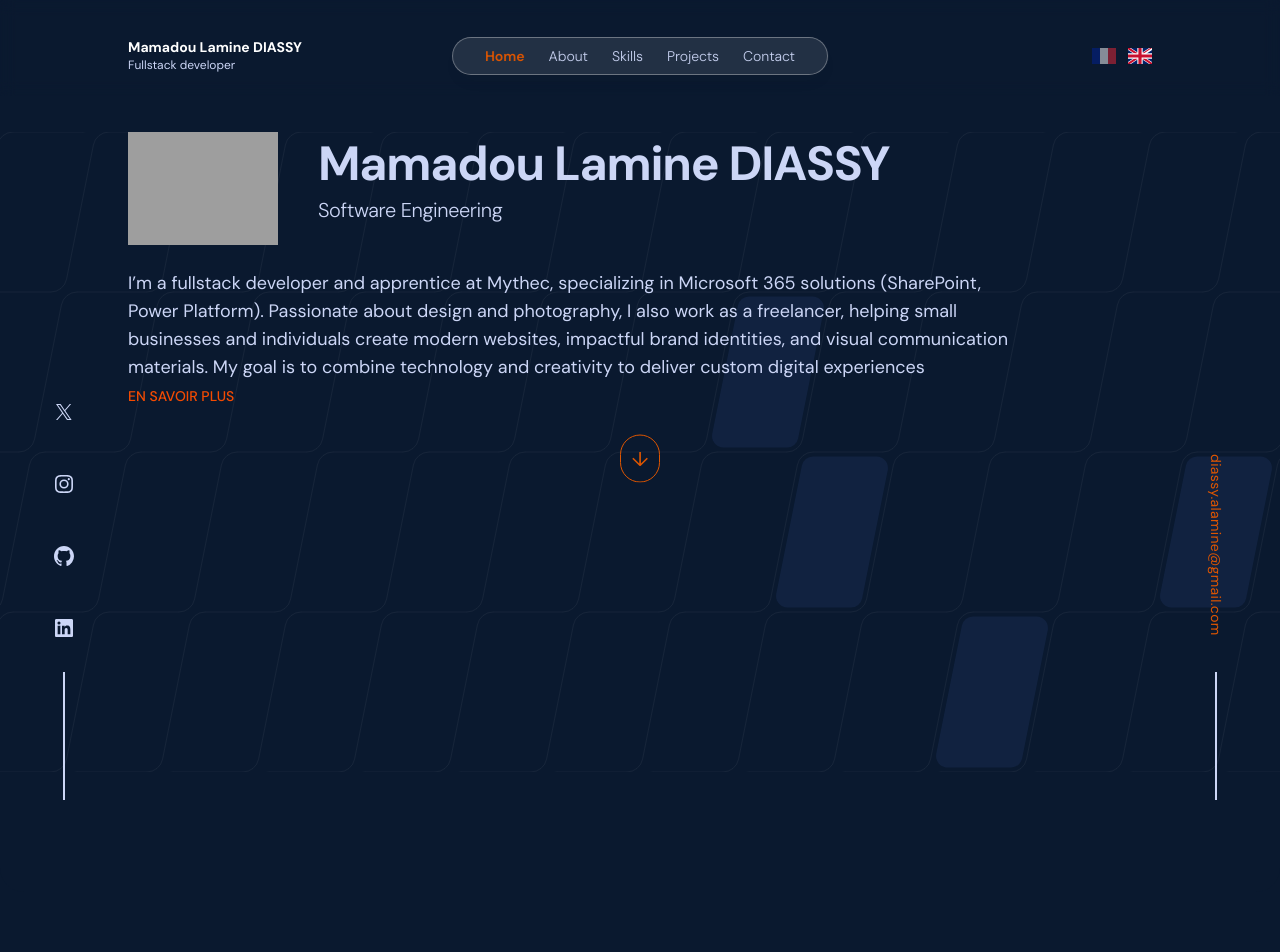
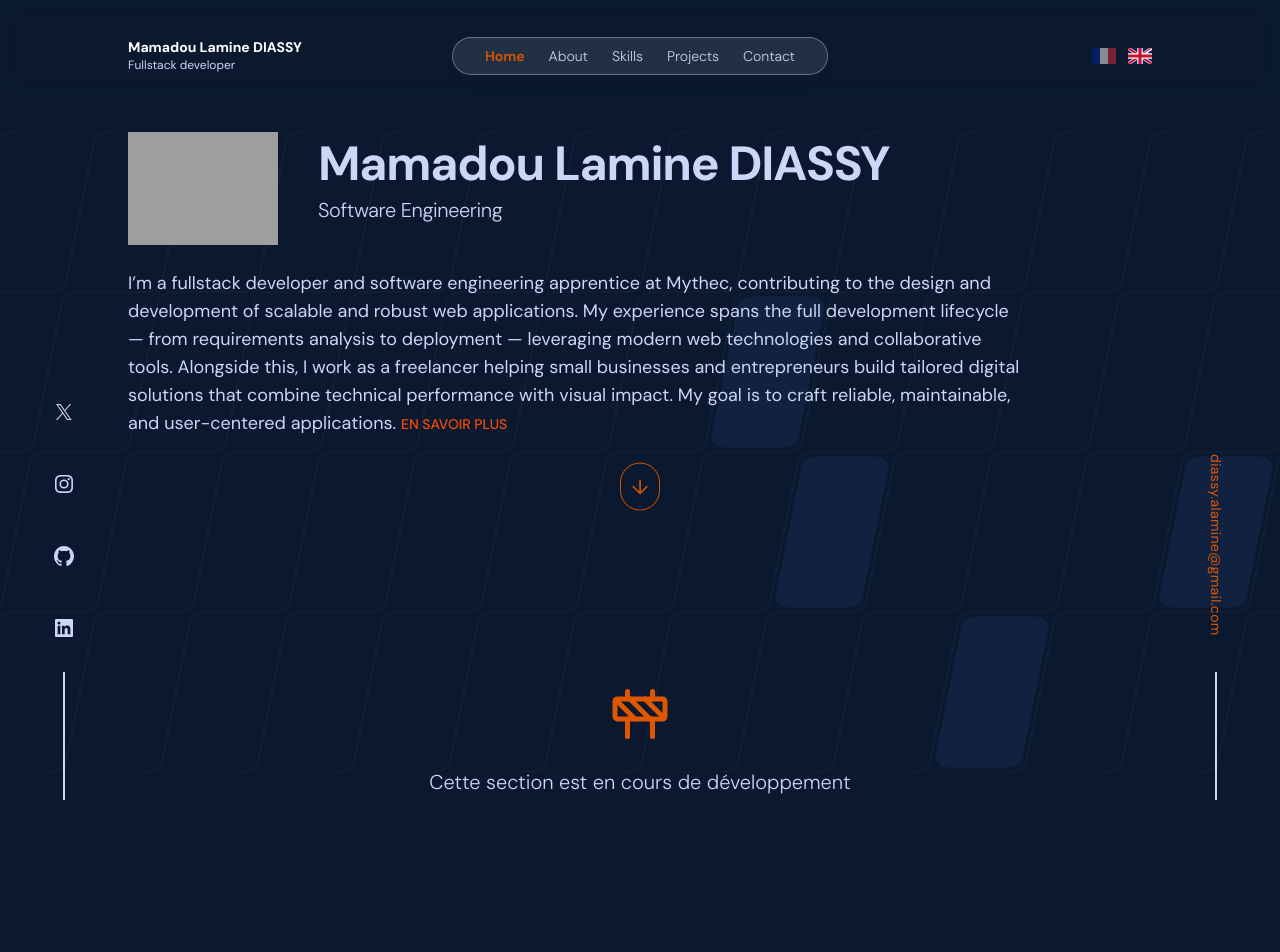
Before and after one commit to alaminediassy/lamine-diassy, a Next.js app: page /en in a window 1280 px wide. Shown: the top 952 px of the page. Built offline with nearby package versions, Linux system fonts and the light colour scheme; grey boxes are pictures that could not be loaded.

Commit message:
adding loader component

```diff
--- a/src/app/[lang]/dictionaries/en.json
+++ b/src/app/[lang]/dictionaries/en.json
@@ -12,7 +12,7 @@
     "name": "Mamadou Lamine DIASSY",
     "position": "Fullstack developer",
     "grade": "Software Engineering Expert",
-    "description": "I’m a fullstack developer and apprentice at Mythec, specializing in Microsoft 365 solutions (SharePoint, Power Platform). Passionate about design and photography, I also work as a freelancer, helping small businesses and individuals create modern websites, impactful brand identities, and visual communication materials. My goal is to combine technology and creativity to deliver custom digital experiences"
+    "description": "I’m a fullstack developer and software engineering apprentice at Mythec, contributing to the design and development of scalable and robust web applications. My experience spans the full development lifecycle — from requirements analysis to deployment — leveraging modern web technologies and collaborative tools. Alongside this, I work as a freelancer helping small businesses and entrepreneurs build tailored digital solutions that combine technical performance with visual impact. My goal is to craft reliable, maintainable, and user-centered applications."
   },
   "navbar": {
     "home": "Home",
--- a/src/app/[lang]/dictionaries/fr.json
+++ b/src/app/[lang]/dictionaries/fr.json
@@ -12,7 +12,7 @@
     "name": "Mamadou Lamine DIASSY",
     "position": "Développeur fullstack",
     "grade": "Expert en Ingénierie Logiciel",
-    "description": "Je suis développeur fullstack et apprenti chez Mythec, spécialisé dans les solutions Microsoft 365 (SharePoint, Power Platform). Passionné par le design et la photographie, j’interviens également en tant que freelance pour accompagner les PME et les indépendants dans la création de sites web modernes, identités visuelles percutantes et supports de communication. Mon objectif : allier technologie et créativité pour donner vie à des solutions digitales sur mesure."
+    "description": "Je suis développeur fullstack et apprenti ingénieur logiciel chez Mythec, où je participe à la conception et au développement d'applications web robustes et évolutives. Mon expérience couvre l’ensemble du cycle de développement, de l’analyse des besoins à la mise en production, en m'appuyant sur des technologies modernes du web et des outils collaboratifs. En parallèle, j’interviens en tant que freelance pour accompagner les petites structures dans la création de solutions digitales sur mesure, alliant performance technique et exigence esthétique. Mon ambition est de construire des applications fiables, maintenables et centrées sur l’utilisateur.\n\n"
   },
   "navbar": {
     "home": "Accueil",
--- a/src/components/Hero.tsx
+++ b/src/components/Hero.tsx
@@ -6,6 +6,7 @@ import Image from "next/image";
 import Avatar from "@/images/avatar.png"
 import { useMultipleTypewriter } from "@/hooks/useTypewriter";
 import Link from "next/link";
+import Loader from "@/components/Loader";
 
 interface HeroProps {
     dict: {
@@ -76,6 +77,9 @@ export default function Hero({ dict }: HeroProps) {
                         ↓
                     </motion.a>
                 </div>
+                <div className="text-center">
+                    <Loader/>
+                </div>
             </Container>
     )
 }
--- /dev/null
+++ b/src/components/Loader.tsx
@@ -0,0 +1,32 @@
+'use client'
+
+import { motion } from 'framer-motion'
+import { LuConstruction } from 'react-icons/lu'
+import React from 'react'
+
+import {useTypewriter} from "@/hooks/useTypewriter";
+
+export default function Loader() {
+    const typedText = useTypewriter("Cette section est en cours de développement")
+    return (
+        <div className="flex flex-col items-center justify-center min-h-[60vh] text-center px-6">
+            <motion.div
+                initial={{ scale: 0 }}
+                animate={{ scale: [1, 1.1, 1] }}
+                transition={{ repeat: Infinity, duration: 1 }}
+                className="text-oranger text-6xl mb-6"
+            >
+                <LuConstruction />
+            </motion.div>
+
+            <motion.h2
+                initial={{ opacity: 0, y: 10 }}
+                animate={{ opacity: 1, y: 0 }}
+                transition={{ duration: 0.6 }}
+                className="text-lg sm:text-xl font-light text-soft opacity-35 h-[40px]"
+            >
+                {typedText}
+            </motion.h2>
+        </div>
+    )
+}
```
